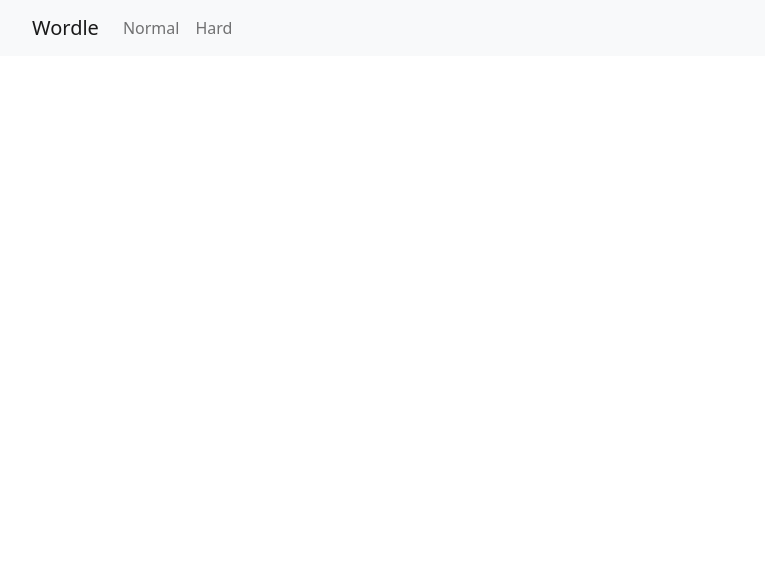
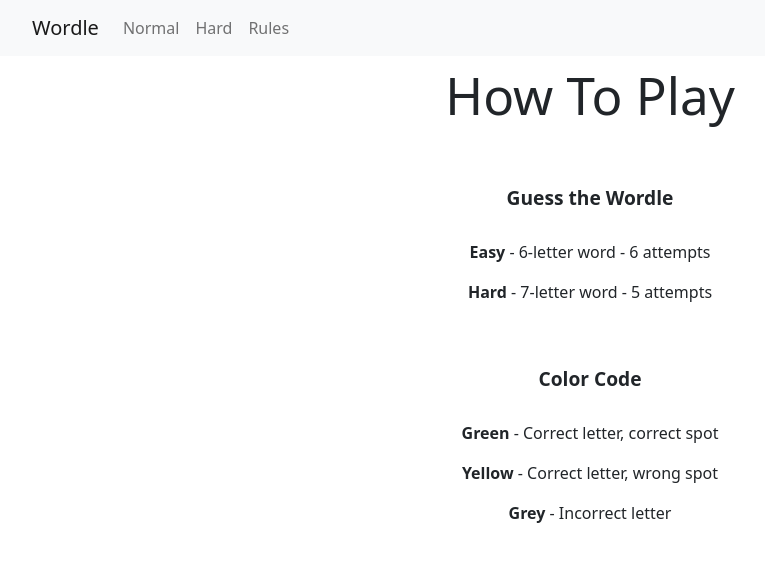
Before and after one commit to yeshengliu/wordle, a React app: page /game/rule in a window 1280 px wide. Before the commit this address had no page. Shown: the top 562 px of the page, without its empty margins (50-815 px from the left). Built offline with nearby package versions, Linux system fonts and the light colour scheme; the HTML template or start-up script is replaced by a standard one.

Commit message:
added rule page

```diff
--- a/src/App.jsx
+++ b/src/App.jsx
@@ -1,11 +1,12 @@
 import "./App.css";
 import { createContext, useState } from "react";
 import { BrowserRouter as Router, Route, Routes } from "react-router-dom";
-import 'bootstrap/dist/css/bootstrap.css';
+import "bootstrap/dist/css/bootstrap.css";
 import NavBar from "./components/NavBar";
 import Welcome from "./pages/Welcome";
 import NormalPage from "./pages/NormalPage";
 import HardPage from "./pages/HardPage";
+import GameRule from "./pages/GameRule";
 
 export const AppContext = createContext();
 
@@ -33,6 +34,7 @@
             <Route exact path="/" element={<Welcome />} />
             <Route exact path="/game/normal" element={<NormalPage />} />
             <Route exact path="/game/hard" element={<HardPage />} />
+            <Route exact path="/game/rule" element={<GameRule />} />
           </Routes>
         </AppContext.Provider>
       </div>
--- /dev/null
+++ b/src/Pages/GameRule.jsx
@@ -0,0 +1,41 @@
+import React from "react";
+
+function GameRule() {
+  return (
+    <div className="game-rule">
+      <h1>How To Play</h1>
+      <h4>
+        {" "}
+        <strong>Guess the Wordle</strong>
+      </h4>
+      <div className="content">
+        <p>
+          <strong>Easy</strong> - 6-letter word - 6 attempts
+        </p>
+        <p>
+          <strong>Hard</strong> - 7-letter word - 5 attempts
+        </p>
+      </div>
+
+      <h4>
+        {" "}
+        <strong>Color Code</strong>
+      </h4>
+      <div className="content">
+        <p>
+          <strong>Green</strong> - Correct letter, correct spot
+        </p>
+        <p>
+          {" "}
+          <strong>Yellow</strong> - Correct letter, wrong spot
+        </p>
+        <p>
+          {" "}
+          <strong>Grey</strong> - Incorrect letter
+        </p>
+      </div>
+    </div>
+  );
+}
+
+export default GameRule;
--- a/src/Pages/Welcome.jsx
+++ b/src/Pages/Welcome.jsx
@@ -6,8 +6,15 @@
     <div className="welcome">
       <h1>Welcome to the Wordle Game!</h1>
       <div>
-        <Button href="/game/normal" variant="primary">Normal</Button>
-        <Button href="/game/hard" variant="danger">Hard</Button>
+        <Button href="/game/normal" variant="primary">
+          Normal
+        </Button>
+        <Button href="/game/hard" variant="danger">
+          Hard
+        </Button>
+        <Button href="/game/rule" variant="secondary">
+          Rules
+        </Button>
       </div>
     </div>
   );
--- a/src/components/NavBar.jsx
+++ b/src/components/NavBar.jsx
@@ -5,11 +5,12 @@
   return (
     <Navbar bg="light" variant="light">
       <Container>
-      <Navbar.Brand href="/">Wordle</Navbar.Brand>
-      <Nav className="me-auto">
-        <Nav.Link href="/game/normal">Normal</Nav.Link>
-        <Nav.Link href="/game/hard">Hard</Nav.Link>
-      </Nav>
+        <Navbar.Brand href="/">Wordle</Navbar.Brand>
+        <Nav className="me-auto">
+          <Nav.Link href="/game/normal">Normal</Nav.Link>
+          <Nav.Link href="/game/hard">Hard</Nav.Link>
+          <Nav.Link href="/game/rule">Rules</Nav.Link>
+        </Nav>
       </Container>
     </Navbar>
   );
--- a/src/index.css
+++ b/src/index.css
@@ -34,6 +34,17 @@
   font-size: 3.2rem;
   margin: 0.67rem;
   line-height: 1.1;
+}
+
+.game-rule h4 {
+  font-size: 1.2rem;
+  line-height: 1.1;
+  margin-bottom: 2rem;
+  margin-top: 4rem;
+}
+
+.game-rule content p {
+  text-align: left;
 }
 
 button {
```
